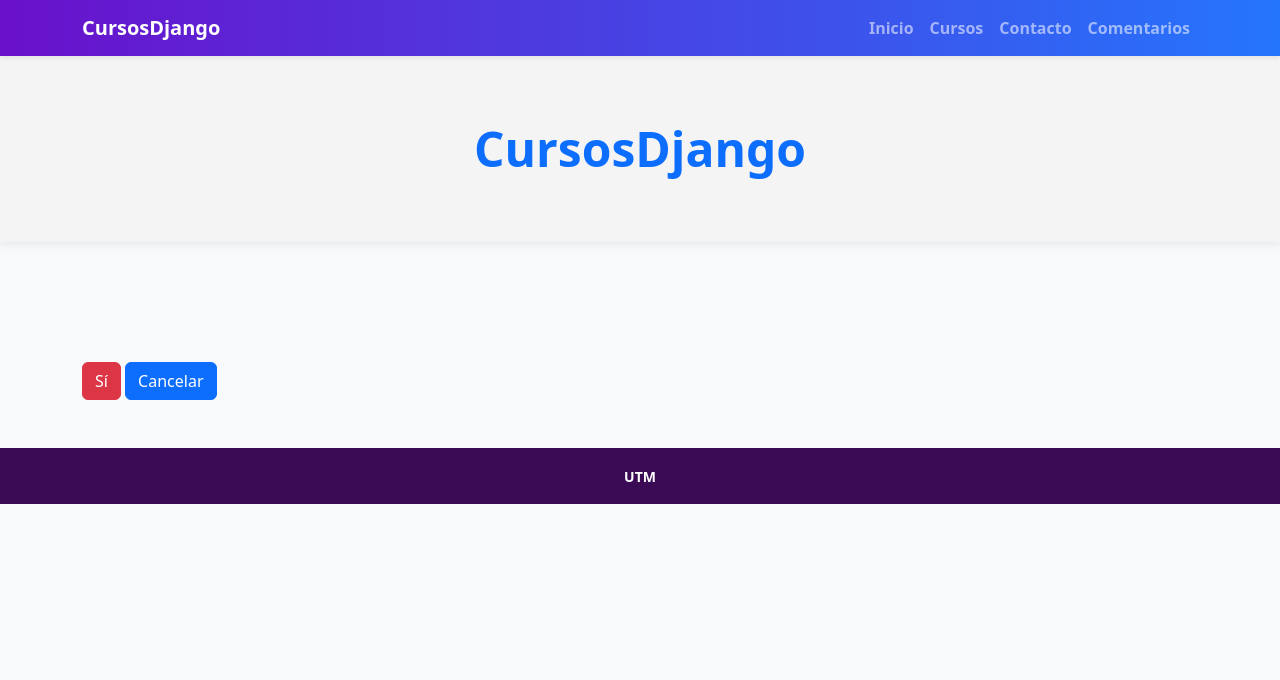
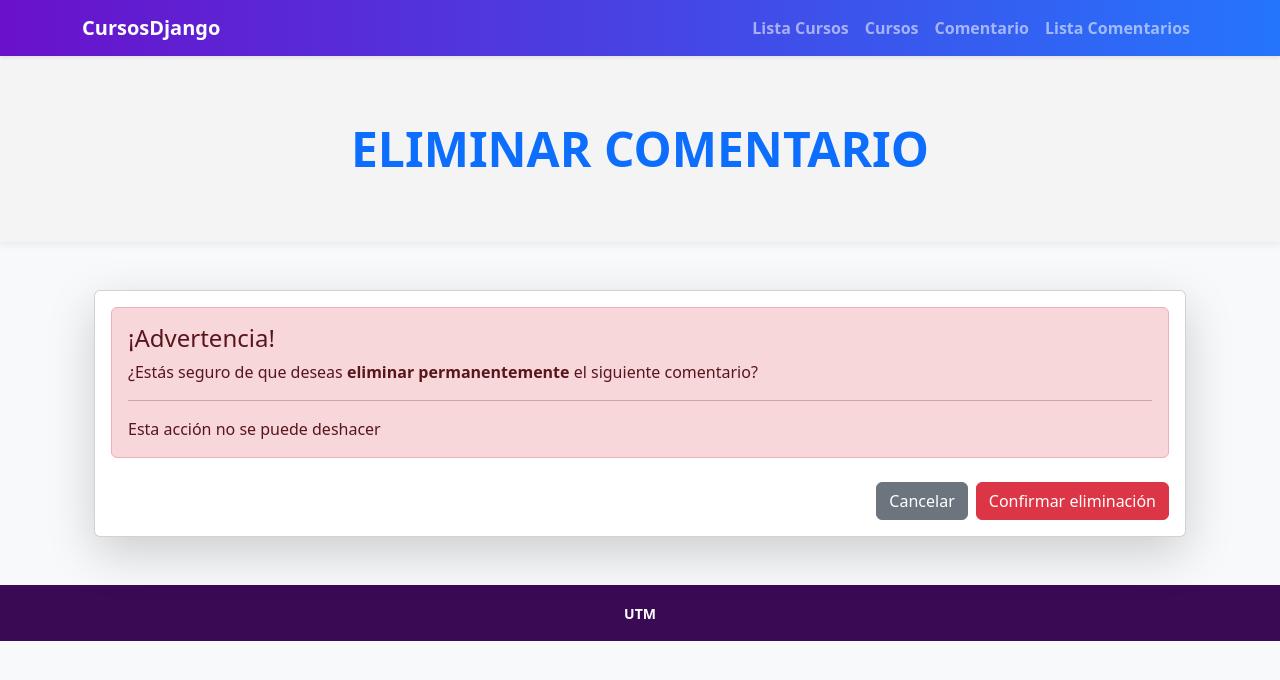
Before and after one commit to Alexisswtfnomedejaponermesoloalexis/CursosDjango-Individual, a Django app: template CursosDjango/cursos/templates/cursos/confirmarEliminacion.html in a window 1280 px wide. Shown: the top 680 px of the page. Run offline with Django 5.2, Linux system fonts and the light colour scheme; the template is opened without the code that fills it, so the values that code supplies are empty.

Commit message:
comits / update

```diff
--- a/CursosDjango/contenido/templates/contenido/encabezado.html
+++ b/CursosDjango/contenido/templates/contenido/encabezado.html
@@ -30,10 +30,10 @@
         </button>
         <div class="collapse navbar-collapse" id="navContenido">
           <ul class="navbar-nav ms-auto mb-2 mb-lg-0">
-            <li class="nav-item"><a class="nav-link fw-semibold" href="{% url 'Principal' %}">Inicio</a></li>
+            <li class="nav-item"><a class="nav-link fw-semibold" href="{% url 'Principal' %}">Lista Cursos</a></li>
             <li class="nav-item"><a class="nav-link fw-semibold" href="{% url 'Cursos' %}">Cursos</a></li>
-            <li class="nav-item"><a class="nav-link fw-semibold" href="{% url 'Contacto' %}">Contacto</a></li>
-            <li class="nav-item"><a class="nav-link fw-semibold" href="{% url 'Comentarios' %}">Comentarios</a></li>
+            <li class="nav-item"><a class="nav-link fw-semibold" href="{% url 'Contacto' %}">Comentario</a></li>
+            <li class="nav-item"><a class="nav-link fw-semibold" href="{% url 'Comentarios' %}">Lista Comentarios</a></li>
 
           </ul>
         </div>
--- a/CursosDjango/contenido/urls.py
+++ b/CursosDjango/contenido/urls.py
@@ -31,7 +31,7 @@ urlpatterns = [
   path('formEditarComentario/<int:id>/',
          views_cursos.consultarComentarioIndividual, name='ConsultaIndividual'),
 
-    path('editarComentario/<int:id>/',
-         views_cursos.editarComentarioContacto,name='Editar'),
+    path('editarComentario/<int:id>/',views_cursos.editarComentarioContacto,name='Editar'),
          path('eliminarComentario/<int:id>/',views_cursos.eliminarComentarioContacto,name='Eliminar'),
+
 ]
--- a/CursosDjango/cursos/templates/cursos/confirmarEliminacion.html
+++ b/CursosDjango/cursos/templates/cursos/confirmarEliminacion.html
@@ -1,32 +1,36 @@
 {% extends "contenido/encabezado.html" %}
 
-{% block titulo %}ELIMINAR{% endblock %}
+{% block titulo %}ELIMINAR COMENTARIO{% endblock %}
 
 {% block imagen %}
     {% load static %}
+    {# Aquí puedes agregar una imagen si lo deseas #}
 {% endblock %}
 
-{% block encabezado %}
-    <!-- Encabezado -->
-    <div class="page-header">
-        <div class="page-title">
-            <h3>ELIMINAR COMENTARIO</h3>
-        </div>
-    </div>
-    <!-- /Encabezado -->
-{% endblock %}
+{% block titulo_principal %}ELIMINAR COMENTARIO{% endblock %}
+
 {% block contenido %}
+<div class="container mt-5">
+    <div class="card shadow-lg">
+        <div class="card-body">
             <form method="POST">
                 {% csrf_token %}
 
                 <!-- Alerta -->
-    <div class="callout callout-danger fade in">
-        <h5>Eliminando Comentario</h5>
-        <p>¿Estás seguro de que deseas <strong>Eliminar</strong> el comentario seleccionado?</p>
+                <div class="alert alert-danger fade show">
+                    <h4 class="alert-heading">¡Advertencia!</h4>
+                    <p>¿Estás seguro de que deseas <strong>eliminar permanentemente</strong> el siguiente comentario?</p>
+                    <hr>
+                    <p class="mb-0">Esta acción no se puede deshacer</p>
                 </div>
                 <!-- /Alerta -->
 
-    <button type="submit" class="btn btn-danger">Sí</button>
-    <a href="{% url 'Comentarios' %}" class="btn btn-primary">Cancelar</a>
+                <div class="d-flex justify-content-end gap-2 mt-4">
+                    <a href="{% url 'Comentarios' %}" class="btn btn-secondary">Cancelar</a>
+                    <button type="submit" class="btn btn-danger">Confirmar eliminación</button>
+                </div>
             </form>
+        </div>
+    </div>
+</div>
 {% endblock %}
--- a/CursosDjango/cursos/views.py
+++ b/CursosDjango/cursos/views.py
@@ -60,7 +60,7 @@ def editarComentarioContacto(request, id):
     {'comentario': comentario})
 
 def eliminarComentarioContacto(request, id,
-    confirmacion= 'registros/confirmarEliminacion.html'):
+    confirmacion= 'cursos/confirmarEliminacion.html'):
     comentario = get_object_or_404(ComentarioContacto, id=id)
     if request.method=='POST':
         comentario.delete()
```
Also changed, not shown: CursosDjango/cursos/templates/cursos/comentario.html (+3 -14 lines), CursosDjango/cursos/templates/cursos/contacto.html (+3 -21 lines). Lines whose indentation alone changed are shown as unchanged.
